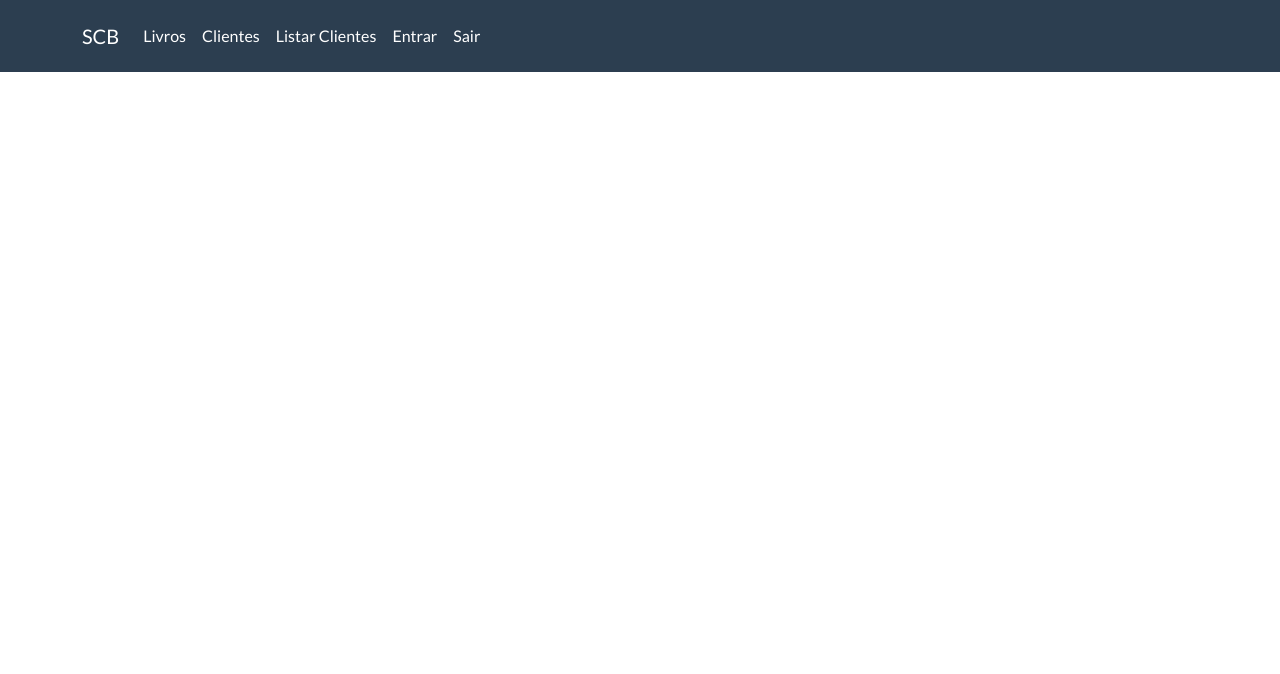
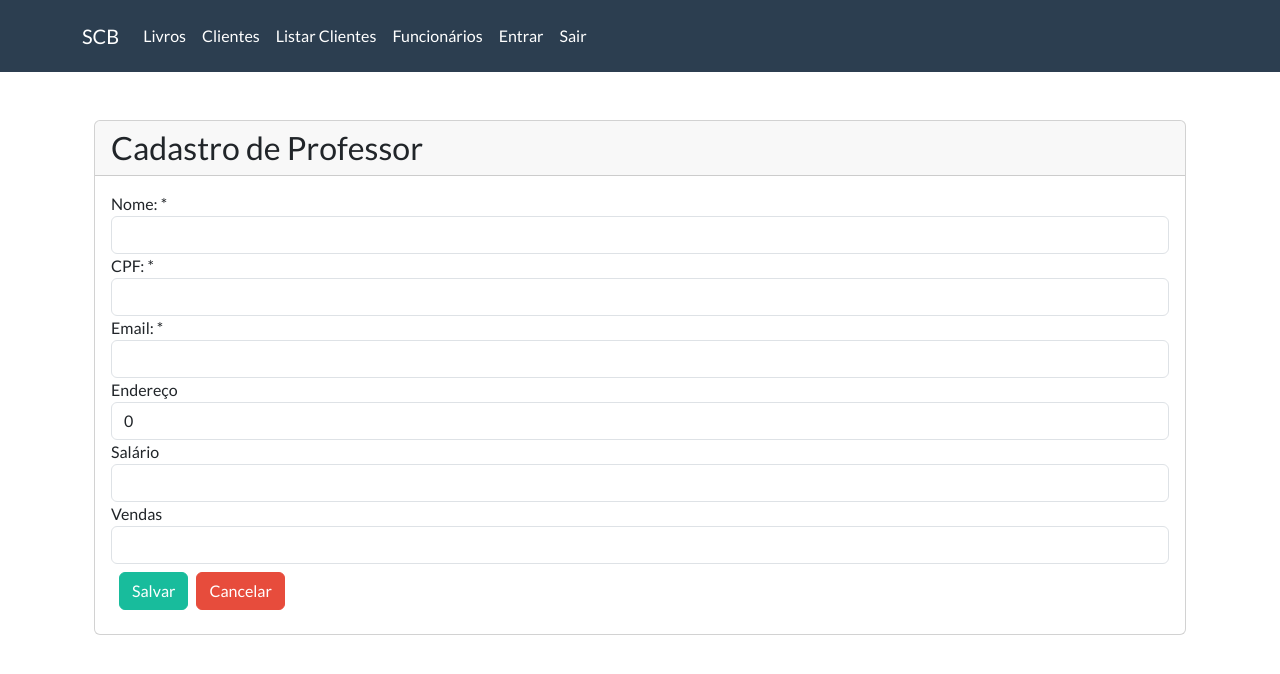
Before and after one commit to Mathruu/springscb-Front, a React (Create React App) app: page /cadastro-funcionarios in a window 1280 px wide. Shown: the top 674 px of the page. Built offline with nearby package versions, Linux system fonts and the light colour scheme; no server answers.

Commit message:
feat: nova view e rotas

```diff
--- a/src/components/navbar.js
+++ b/src/components/navbar.js
@@ -42,6 +42,12 @@ function Navbar(props) {
             label='Listar Clientes' />
         </ul>
         <ul className='navbar-nav'>
+            <NavbarItem
+            render='true'
+            href='/cadastro-funcionarios'
+            label='Funcionários' />
+        </ul>
+        <ul className='navbar-nav'>
             <NavbarItem render='true' href='/login' label='Entrar' />
         </ul>
         <ul className='navbar-nav'>
--- a/src/rotas.js
+++ b/src/rotas.js
@@ -4,6 +4,7 @@ import Login from "./views/login";
 import CasdastroLivro from "./views/cadastro-livro";
 import CadastroCliente from "./views/cadastro-cliente";
 import ListagemClientes from "./views/listagem-clientes";
+import CadastrarFuncionaro from "./views/cadastro-funcionarios";
 
 import { Route, Routes, BrowserRouter } from "react-router-dom";
 
@@ -15,6 +16,7 @@ function Rotas(props) {
                 <Route path= '/cadastro-livro/idParam?' element={<CasdastroLivro />} />
                 <Route path= '/cadastro-cliente/idParam?' element={<CadastroCliente />} />
                 <Route path= '/listagem-clientes' element={<ListagemClientes />} />
+                <Route path= '/cadastro-funcionarios/idParam?' element={<CadastrarFuncionaro />} />
             </Routes>
         </BrowserRouter>
 );
--- /dev/null
+++ b/src/views/cadastro-funcionarios.js
@@ -0,0 +1,203 @@
+import React, { useEffect, useState } from "react";
+import { useNavigate, useParams } from "react-router-dom";
+
+import Stack from "@mui/material/Stack";
+
+import Card from "../components/card";
+import FormGroup from "../components/form-group";
+
+import { mensagemSucesso, mensagemErro } from "../components/toastr";
+
+import '../custom.css'
+
+import axios from "axios";
+import { BASE_URL } from "../config/axios";
+
+function CadastrarFuncionaro() {
+
+    const { idParam } = useParams();
+    const navigate = useNavigate();
+    const baseURL = `${BASE_URL}/funcionarios`;
+
+    const [id, setId] = useState('');
+    const [nome, setNome] = useState('');
+    const [cpf, setCpf] = useState('');
+    const [email, setEmail] = useState('');
+    const [endereco, setEndereco] = useState(0);
+    const [salario, setSalario] = useState('');
+    const [vendas, setVendas] = useState('');
+
+    const [dados, setDados] = React.useState([]);
+
+    function inicializar() {
+        if (idParam == null) {
+            setId('');
+            setNome('');
+            setCpf('');
+            setEmail('');
+            setEndereco(0);
+            setSalario('');
+            setVendas('');
+        } else {
+            setId(dados.id);
+            setNome(dados.nome);
+            setCpf(dados.cpf);
+            setEmail(dados.email);
+            setEndereco(dados.endereco);
+            setSalario(dados.salario);
+            setVendas(dados.vendas);
+        }
+    }
+
+    async function salvar() {
+        let data = {
+            id,
+            nome,
+            cpf,
+            email,
+            endereco,
+            salario,
+            vendas
+        };
+        data = JSON.stringify(data);
+        if (idParam == null) {
+            await axios
+            .post(baseURL, data, {
+                headers: { "Content-Type": "application/json" },
+            })
+            .then(function (response) {
+                mensagemSucesso(`Funcionário ${nome} cadastrado com sucesso!`);
+                navigate(`/listagem-funcionarios`);
+            })
+            .catch(function (error) {
+                mensagemErro(error.response.data);
+            });
+        } else {
+            await axios
+            .put(`${baseURL}/${idParam}`, data, {
+                headers: { "Content-Type": "application/json" },
+            })
+            .then(function (response) {
+                mensagemSucesso(`Funcionário ${nome} alterado com sucesso!`);
+                navigate(`/listagem-funcionarios`);
+            })
+            .catch(function (error) {
+                mensagemErro(error.response.data);
+            });
+        }
+    }
+
+    async function buscar() {
+        await axios
+        .get(`${baseURL}/${idParam}`)
+        .then((response) => {
+            setDados(response.data);
+        });
+        setId(dados.id);
+        setNome(dados.nome);
+        setCpf(dados.cpf);
+        setEmail(dados.email);
+        setEndereco(dados.endereco);
+        setSalario(dados.salario);
+        setVendas(dados.vendas);
+    }
+
+    useEffect(() => {
+        buscar();
+    }, [id]);
+
+    if (!dados) return null;
+
+
+    return (
+        <div className='container'>
+            <Card title='Cadastro de Professor'>
+                <div className='row'>
+                    <div className='col-lg-12'>
+                        <div className='bs-component'>
+                            <FormGroup label='Nome: *' htmlFor='inputNome'>
+                                <input
+                                    type='text'
+                                    id='inputNome'
+                                    value={nome}
+                                    className='form-control'
+                                    name='nome'
+                                    onChange={(e) => setNome(e.target.value)}
+                                />
+                            </FormGroup>
+                            <FormGroup label='CPF: *' htmlFor='inputCpf'>
+                                <input
+                                    type='text'
+                                    maxLength='11'
+                                    id='inputCpf'
+                                    value={cpf}
+                                    className='form-control'
+                                    name='cpf'
+                                    onChange={(e) => setCpf(e.target.value)}
+                                />
+                            </FormGroup>
+                            <FormGroup label='Email: *' htmlFor='inputEmail'>
+                                <input
+                                    type='email'
+                                    id='inputEmail'
+                                    value={email}
+                                    className='form-control'
+                                    name='email'
+                                    onChange={(e) => setEmail(e.target.value)}
+                                />
+                            </FormGroup>
+                            <FormGroup label='Endereço' htmlFor='inputEndereco'>
+                                <input
+                                    type='text'
+                                    id='inputEndereco'
+                                    value={endereco}
+                                    className='form-control'
+                                    name='endereco'
+                                    onChange={(e) => setEndereco(e.target.value)}
+                                />
+                            </FormGroup>
+                            <FormGroup label='Salário' htmlFor='inputSalario'>
+                                <input
+                                    type='text'
+                                    id='inputSalario'
+                                    value={salario}
+                                    className='form-control'
+                                    name='salario'
+                                    onChange={(e) => setSalario(e.target.value)}
+                                />
+                            </FormGroup>
+                            <FormGroup label='Vendas' htmlFor='inputVendas'>
+                                <input
+                                    type='text'
+                                    id='inputVendas'
+                                    value={vendas}
+                                    className='form-control'
+                                    name='vendas'
+                                    onChange={(e) => setVendas(e.target.value)}
+                                />
+                            </FormGroup>
+                            <Stack spacing={1} padding={1} direction='row'>
+                                <button
+                                    onClick={salvar}
+                                    type='button'
+                                    className='btn btn-success'
+                                >
+                                    Salvar
+                                </button>
+                                <button
+                                    onClick={inicializar}
+                                    type='button'
+                                    className='btn btn-danger'
+                                >
+                                    Cancelar
+                                </button>
+                            </Stack>
+                        </div>
+                    </div>
+                </div>
+            </Card>
+        </div>
+    );
+}
+
+export default CadastrarFuncionaro;
```
